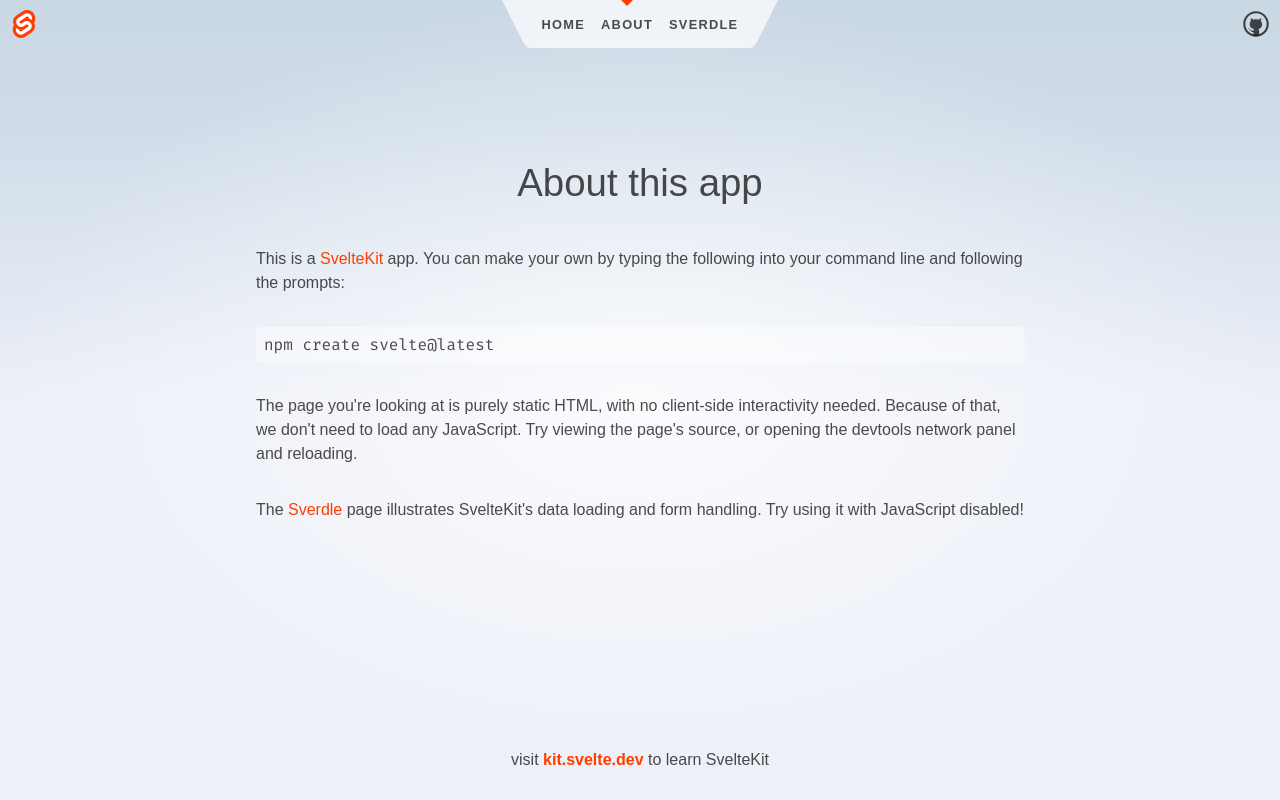
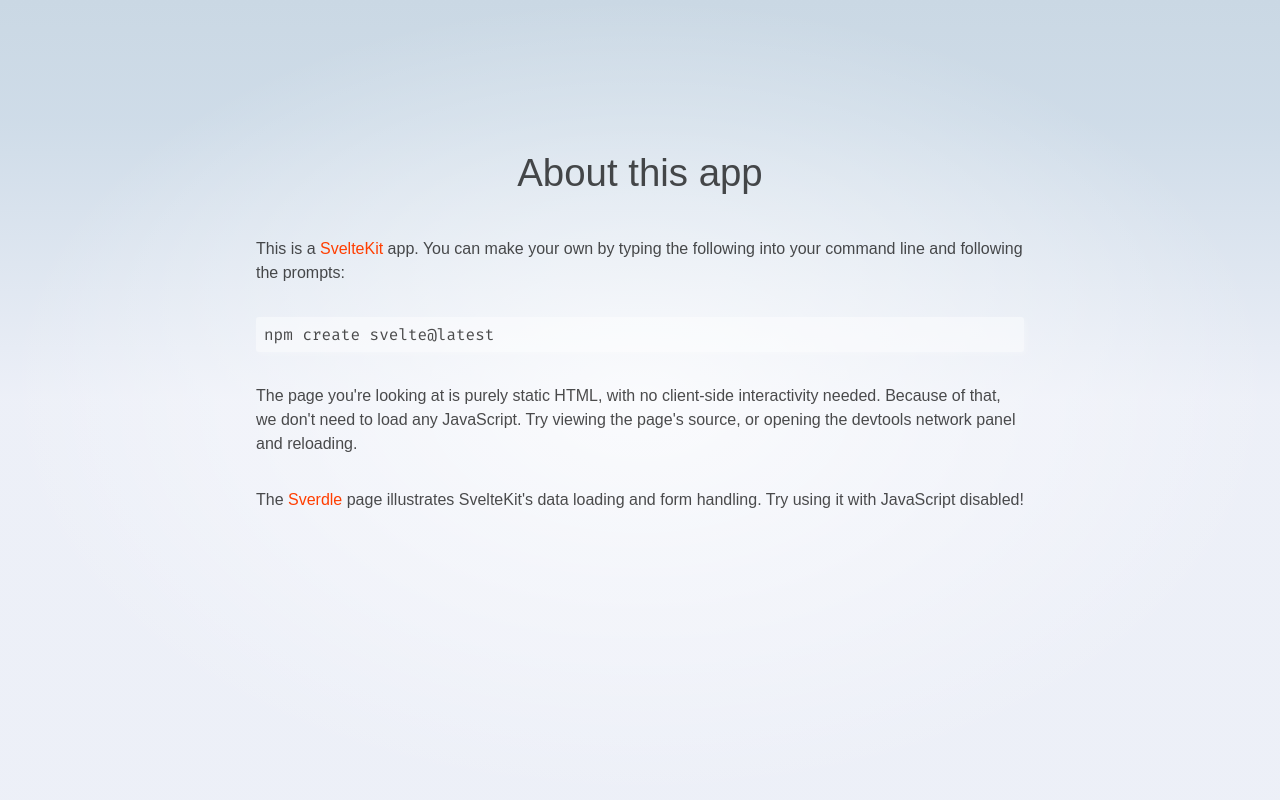
Before and after one commit to nathaliedpettersson/Svelte-CocktailAPI, a SvelteKit app: page /about in a window 1280 px wide. Built offline with nearby package versions, Linux system fonts and the light colour scheme.

Commit message:
refactor: delete unnecessary default files

```diff
--- a/src/routes/+layout.svelte
+++ b/src/routes/+layout.svelte
@@ -1,18 +1,14 @@
 <script>
-	import Header from './Header.svelte';
 	import './styles.css';
 </script>
 
 <div class="app">
-	<Header />
+
 
 	<main>
 		<slot />
 	</main>
 
-	<footer>
-		<p>visit <a href="https://kit.svelte.dev">kit.svelte.dev</a> to learn SvelteKit</p>
-	</footer>
 </div>
 
 <style>
@@ -33,21 +29,4 @@
 		box-sizing: border-box;
 	}
 
-	footer {
-		display: flex;
-		flex-direction: column;
-		justify-content: center;
-		align-items: center;
-		padding: 12px;
-	}
-
-	footer a {
-		font-weight: bold;
-	}
-
-	@media (min-width: 480px) {
-		footer {
-			padding: 12px 0;
-		}
-	}
 </style>
--- a/src/routes/Counter.svelte
+++ /dev/null
@@ -1,102 +0,0 @@
-<script lang="ts">
-	import { spring } from 'svelte/motion';
-
-	let count = 0;
-
-	const displayed_count = spring();
-	$: displayed_count.set(count);
-	$: offset = modulo($displayed_count, 1);
-
-	function modulo(n: number, m: number) {
-		// handle negative numbers
-		return ((n % m) + m) % m;
-	}
-</script>
-
-<div class="counter">
-	<button on:click={() => (count -= 1)} aria-label="Decrease the counter by one">
-		<svg aria-hidden="true" viewBox="0 0 1 1">
-			<path d="M0,0.5 L1,0.5" />
-		</svg>
-	</button>
-
-	<div class="counter-viewport">
-		<div class="counter-digits" style="transform: translate(0, {100 * offset}%)">
-			<strong class="hidden" aria-hidden="true">{Math.floor($displayed_count + 1)}</strong>
-			<strong>{Math.floor($displayed_count)}</strong>
-		</div>
-	</div>
-
-	<button on:click={() => (count += 1)} aria-label="Increase the counter by one">
-		<svg aria-hidden="true" viewBox="0 0 1 1">
-			<path d="M0,0.5 L1,0.5 M0.5,0 L0.5,1" />
-		</svg>
-	</button>
-</div>
-
-<style>
-	.counter {
-		display: flex;
-		border-top: 1px solid rgba(0, 0, 0, 0.1);
-		border-bottom: 1px solid rgba(0, 0, 0, 0.1);
-		margin: 1rem 0;
-	}
-
-	.counter button {
-		width: 2em;
-		padding: 0;
-		display: flex;
-		align-items: center;
-		justify-content: center;
-		border: 0;
-		background-color: transparent;
-		touch-action: manipulation;
-		font-size: 2rem;
-	}
-
-	.counter button:hover {
-		background-color: var(--color-bg-1);
-	}
-
-	svg {
-		width: 25%;
-		height: 25%;
-	}
-
-	path {
-		vector-effect: non-scaling-stroke;
-		stroke-width: 2px;
-		stroke: #444;
-	}
-
-	.counter-viewport {
-		width: 8em;
-		height: 4em;
-		overflow: hidden;
-		text-align: center;
-		position: relative;
-	}
-
-	.counter-viewport strong {
-		position: absolute;
-		display: flex;
-		width: 100%;
-		height: 100%;
-		font-weight: 400;
-		color: var(--color-theme-1);
-		font-size: 4rem;
-		align-items: center;
-		justify-content: center;
-	}
-
-	.counter-digits {
-		position: absolute;
-		width: 100%;
-		height: 100%;
-	}
-
-	.hidden {
-		top: -100%;
-		user-select: none;
-	}
-</style>
--- a/src/routes/Header.svelte
+++ /dev/null
@@ -1,129 +0,0 @@
-<script>
-	import { page } from '$app/stores';
-	import logo from '$lib/images/svelte-logo.svg';
-	import github from '$lib/images/github.svg';
-</script>
-
-<header>
-	<div class="corner">
-		<a href="https://kit.svelte.dev">
-			<img src={logo} alt="SvelteKit" />
-		</a>
-	</div>
-
-	<nav>
-		<svg viewBox="0 0 2 3" aria-hidden="true">
-			<path d="M0,0 L1,2 C1.5,3 1.5,3 2,3 L2,0 Z" />
-		</svg>
-		<ul>
-			<li aria-current={$page.url.pathname === '/' ? 'page' : undefined}>
-				<a href="/">Home</a>
-			</li>
-			<li aria-current={$page.url.pathname === '/about' ? 'page' : undefined}>
-				<a href="/about">About</a>
-			</li>
-			<li aria-current={$page.url.pathname.startsWith('/sverdle') ? 'page' : undefined}>
-				<a href="/sverdle">Sverdle</a>
-			</li>
-		</ul>
-		<svg viewBox="0 0 2 3" aria-hidden="true">
-			<path d="M0,0 L0,3 C0.5,3 0.5,3 1,2 L2,0 Z" />
-		</svg>
-	</nav>
-
-	<div class="corner">
-		<a href="https://github.com/sveltejs/kit">
-			<img src={github} alt="GitHub" />
-		</a>
-	</div>
-</header>
-
-<style>
-	header {
-		display: flex;
-		justify-content: space-between;
-	}
-
-	.corner {
-		width: 3em;
-		height: 3em;
-	}
-
-	.corner a {
-		display: flex;
-		align-items: center;
-		justify-content: center;
-		width: 100%;
-		height: 100%;
-	}
-
-	.corner img {
-		width: 2em;
-		height: 2em;
-		object-fit: contain;
-	}
-
-	nav {
-		display: flex;
-		justify-content: center;
-		--background: rgba(255, 255, 255, 0.7);
-	}
-
-	svg {
-		width: 2em;
-		height: 3em;
-		display: block;
-	}
-
-	path {
-		fill: var(--background);
-	}
-
-	ul {
-		position: relative;
-		padding: 0;
-		margin: 0;
-		height: 3em;
-		display: flex;
-		justify-content: center;
-		align-items: center;
-		list-style: none;
-		background: var(--background);
-		background-size: contain;
-	}
-
-	li {
-		position: relative;
-		height: 100%;
-	}
-
-	li[aria-current='page']::before {
-		--size: 6px;
-		content: '';
-		width: 0;
-		height: 0;
-		position: absolute;
-		top: 0;
-		left: calc(50% - var(--size));
-		border: var(--size) solid transparent;
-		border-top: var(--size) solid var(--color-theme-1);
-	}
-
-	nav a {
-		display: flex;
-		height: 100%;
-		align-items: center;
-		padding: 0 0.5rem;
-		color: var(--color-text);
-		font-weight: 700;
-		font-size: 0.8rem;
-		text-transform: uppercase;
-		letter-spacing: 0.1em;
-		text-decoration: none;
-		transition: color 0.2s linear;
-	}
-
-	a:hover {
-		color: var(--color-theme-1);
-	}
-</style>
```
